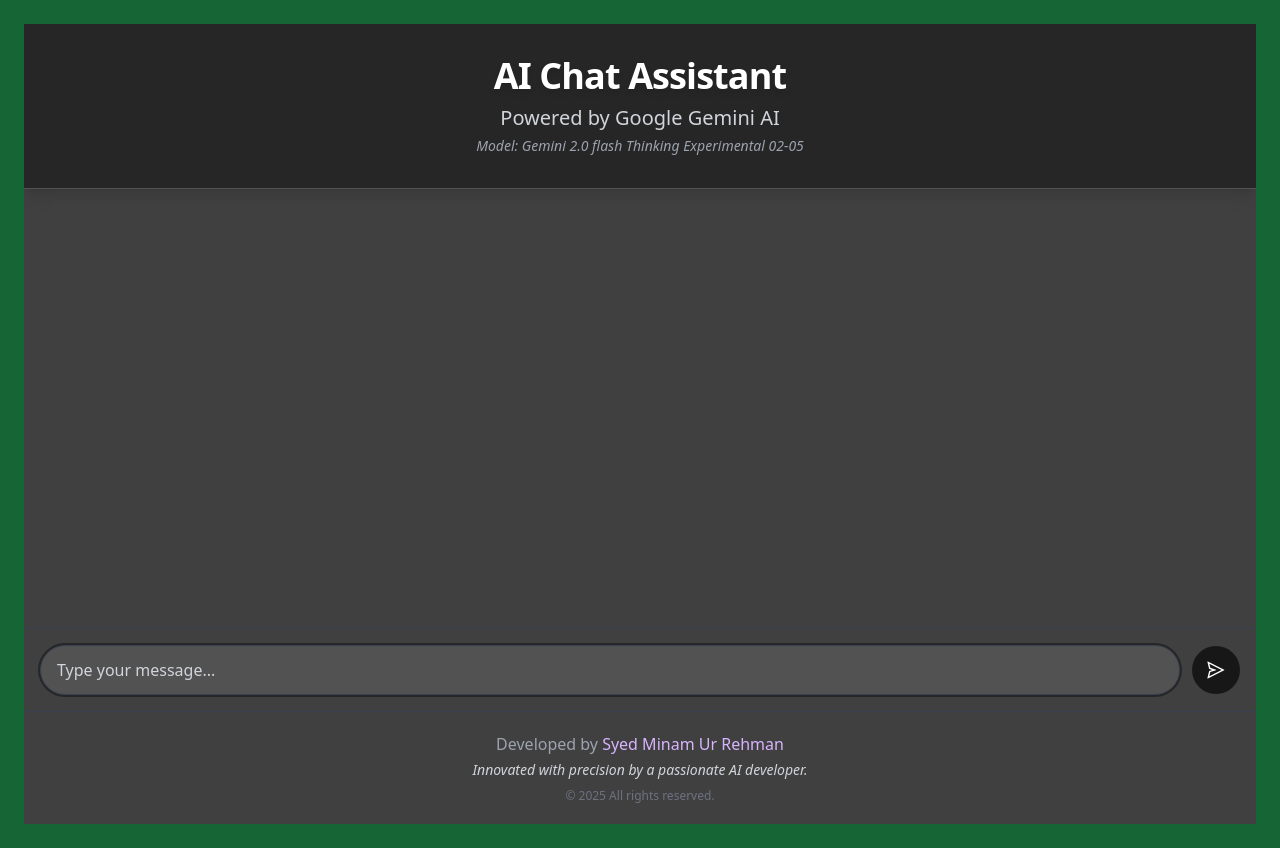
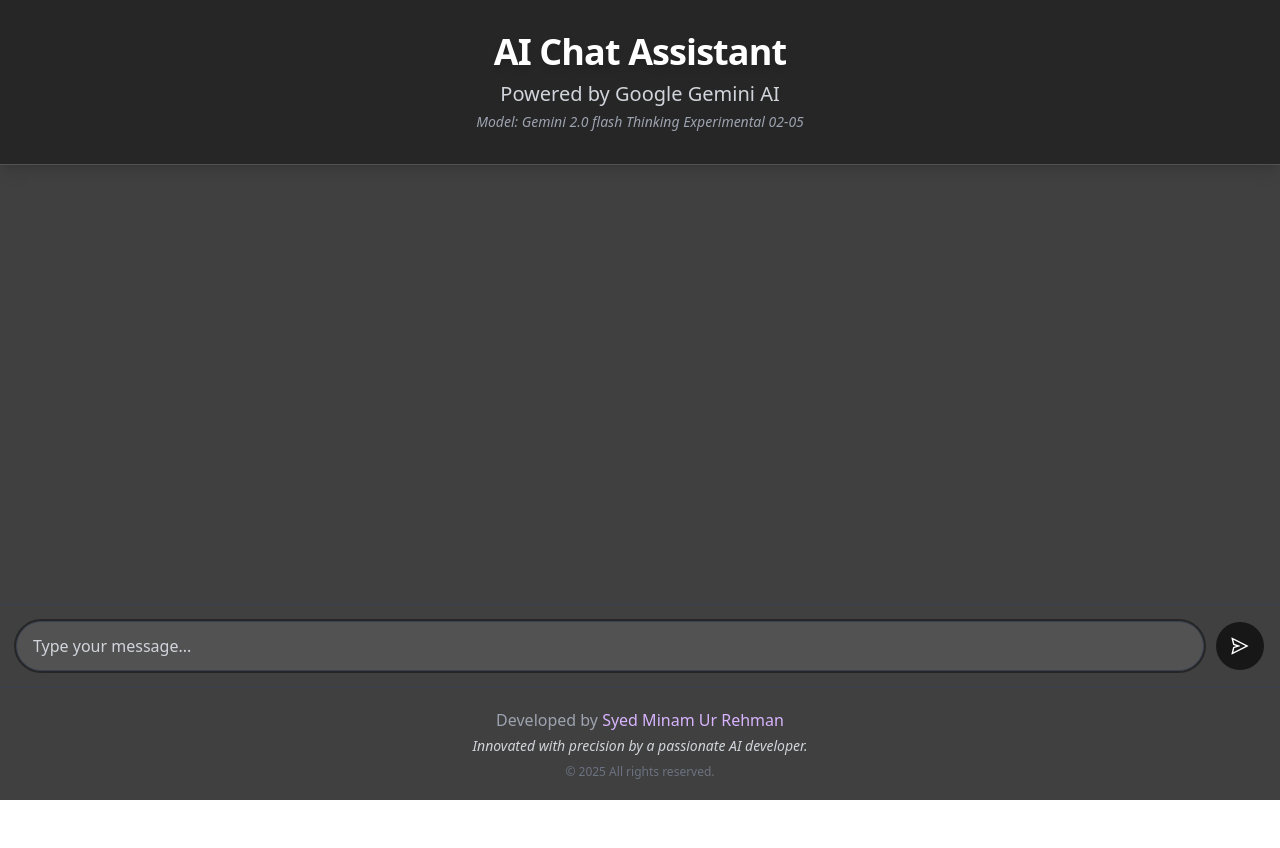
Before and after one commit to minamrahman727/Gemini-chatbot, a Next.js app: page / in a window 1280 px wide. After the commit the page ends 800 px from the top, so only its background shows below. Built offline with nearby package versions, Linux system fonts and the light colour scheme.

Commit message:
Update page.tsx

```diff
--- a/app/page.tsx
+++ b/app/page.tsx
@@ -18,7 +18,7 @@ export default function Page() {
       </header> */}
 
       {/* Chat Component */}
-      <div className="flex-1 overflow-y-auto p-6 space-y-6">
+      <div className="flex-1 ">
         <Chat />
       </div>
     </div>
```
